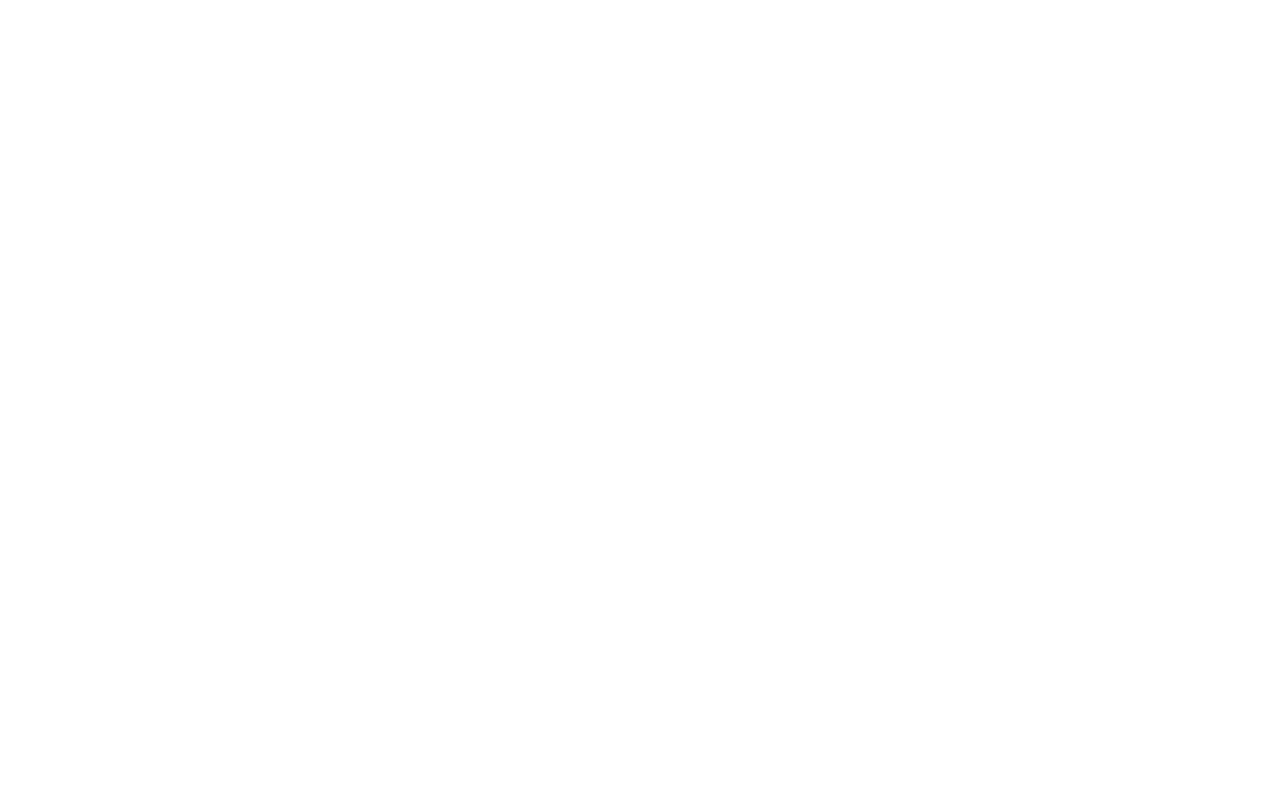
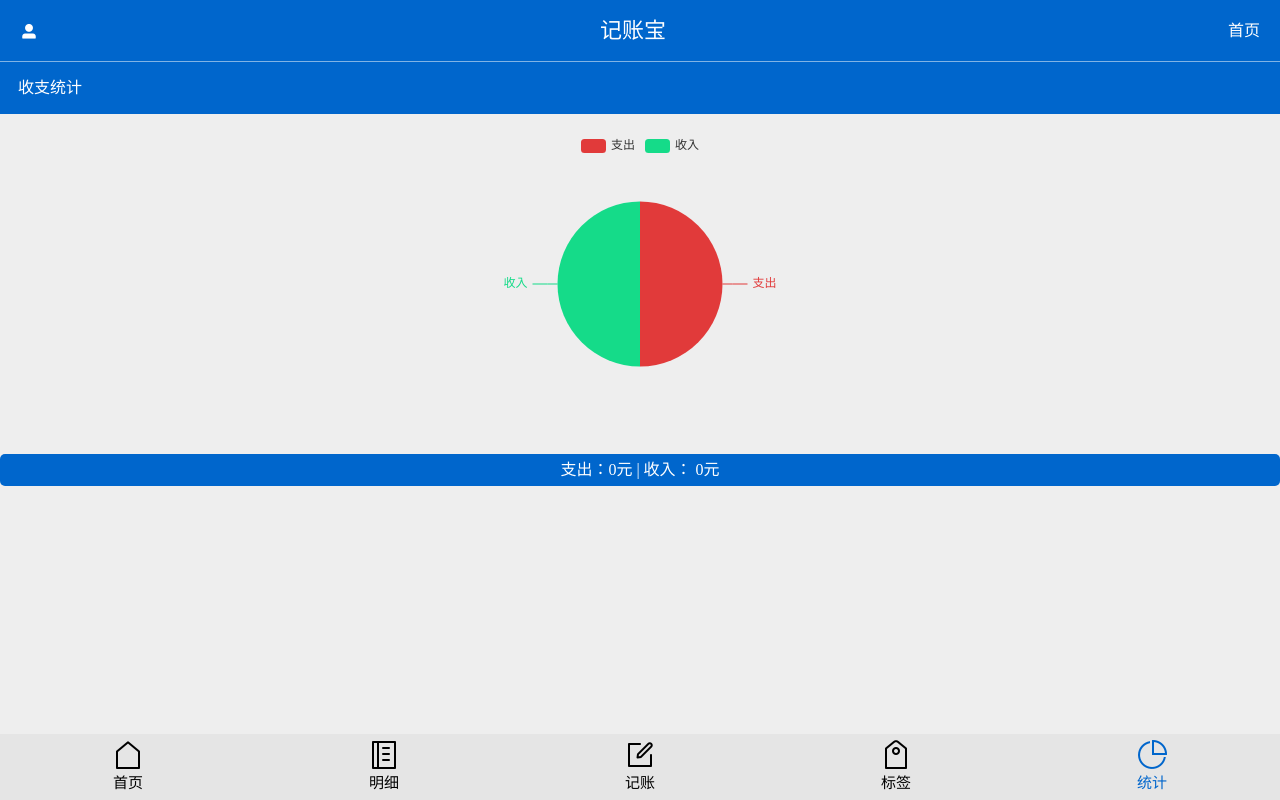
Before and after one commit to dearDreamWeb/tally_treasure.github.io, a Vue app: page /#/statistics in a window 1280 px wide. Built offline with nearby package versions, Linux system fonts and the light colour scheme.

Commit message:
v0.6 统计页面完成

```diff
--- a/package.json
+++ b/package.json
@@ -9,6 +9,7 @@
   },
   "dependencies": {
     "core-js": "^3.6.5",
+    "echarts": "^4.8.0",
     "element-ui": "^2.13.2",
     "vue": "^2.6.11",
     "vue-router": "^3.2.0",
--- /dev/null
+++ b/src/components/Statistics.vue
@@ -0,0 +1,119 @@
+<template>
+  <div class="statistics">
+    <header class="title">收支统计</header>
+    <section class="echarts_wrap">
+      <div id="echarts"></div>
+    </section>
+    <p class="footer">
+      支出：{{ expenseMoney }}元 | 收入： {{ incomeMoney }}元
+    </p>
+  </div>
+</template>
+
+<script>
+// 引入基本模板
+let echarts = require("echarts/lib/echarts");
+// 引入饼状图组件
+require("echarts/lib/chart/pie");
+// 引入legend和title组件
+require("echarts/lib/component/tooltip");
+require("echarts/lib/component/legend");
+require("echarts/lib/model/Series");
+
+export default {
+  data() {
+    return {
+      tallyData: this.$store.getters.getTallyData,
+      expenseMoney: 0, //支出总金额
+      incomeMoney: 0, // 收入总金额
+    };
+  },
+  methods: {
+    //   初始化echarts表
+    initEcharts() {
+      //初始化echarts实例
+      let myChart = echarts.init(document.getElementById("echarts"));
+      let option = {
+        tooltip: {
+          trigger: "item",
+          formatter: "{a} <br/>{b} : {c} ({d}%)",
+        },
+        legend: {
+          left: "center",
+          data: ["支出", "收入"],
+        },
+        series: [
+          {
+            name: "支出统计",
+            type: "pie",
+            radius: "55%",
+            center: ["50%", "50%"],
+            data: [
+              {
+                value: this.expenseMoney,
+                name: "支出",
+                itemStyle: {
+                  color: "#e13a3a",
+                },
+              },
+              {
+                value: this.incomeMoney,
+                name: "收入",
+                itemStyle: {
+                  color: "#15db89",
+                },
+              },
+            ],
+          },
+        ],
+      };
+      // 使用刚指定的配置项和数据显示图表。
+      myChart.setOption(option);
+    },
+
+    // 初始化收入和支出总金额
+    initMoney() {
+      this.tallyData.forEach(item => {
+        if (item.type === 0) {
+          this.expenseMoney += Number(item.price);
+        } else {
+          this.incomeMoney += Number(item.price);
+        }
+      });
+    },
+  },
+  mounted() {
+    this.initMoney();
+    this.$nextTick(() => this.initEcharts());
+  },
+};
+</script>
+
+<style lang="scss" scoped>
+@import "@/common/styles/scss";
+.statistics {
+  .title {
+    margin-bottom: 20px;
+    padding: 18px;
+    background-color: $theme_blue;
+    color: $white;
+  }
+  .echarts_wrap {
+    display: flex;
+    justify-content: center;
+    #echarts {
+      width: 300px;
+      height: 300px;
+    }
+  }
+  .footer {
+    margin-top: 20px;
+    padding: 8px 10px;
+    text-align: center;
+    width: 100vw;
+    background-color: $theme_blue;
+    color: $white;
+    border-radius: 5px;
+  }
+}
+</style>
--- a/src/router/index.js
+++ b/src/router/index.js
@@ -5,6 +5,7 @@
 const Tally = () => import("@/components/Tally.vue");
 const Detail = () => import("@/components/Detail.vue");
 const Tags = () => import("@/components/Tags.vue");
+const Statistics = () => import("@/components/Statistics.vue");
 
 Vue.use(VueRouter);
 
@@ -30,6 +31,10 @@
       {
         path: "tags",
         component: Tags
+      },
+      {
+        path: "statistics",
+        component: Statistics
       }
     ]
   }
--- a/src/views/Home.vue
+++ b/src/views/Home.vue
@@ -52,7 +52,7 @@
         },
         {
           icon: "el-icon-pie-chart",
-          title: "首页",
+          title: "统计",
           path: "/statistics",
         },
       ],
```
